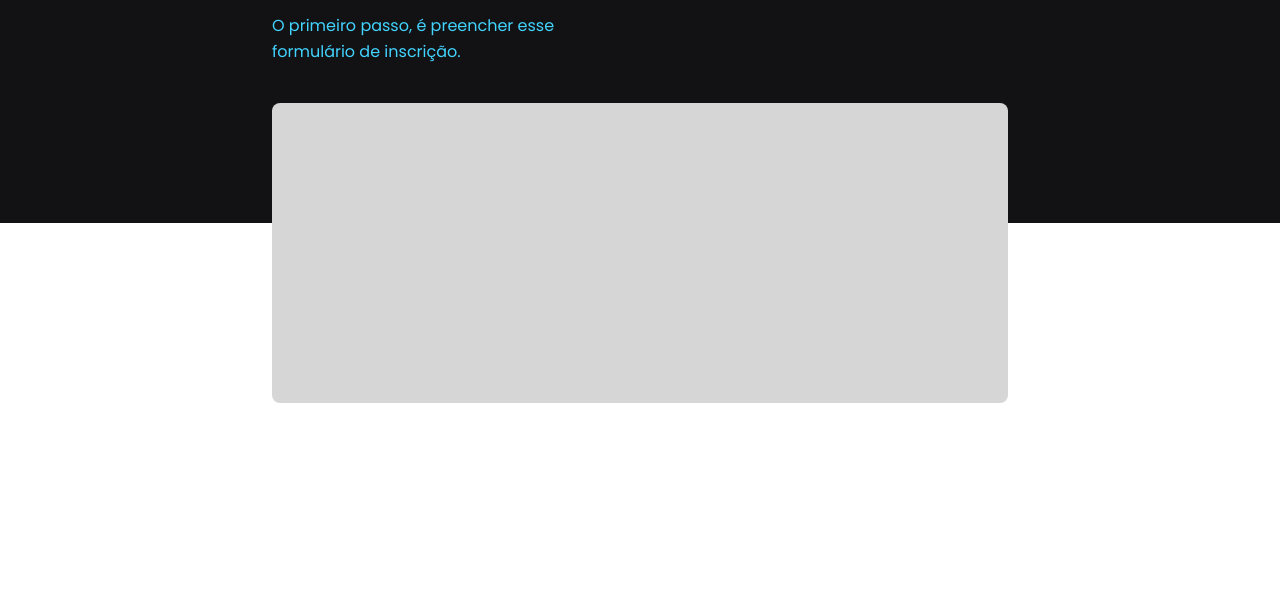
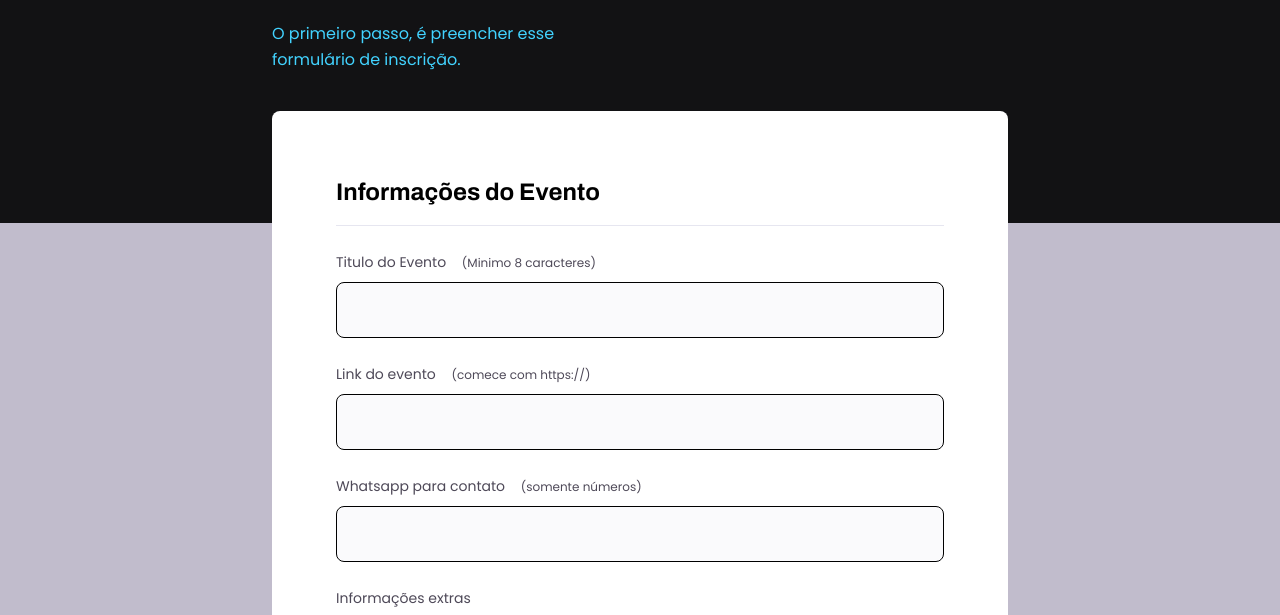
Before and after one commit to JVLeocadio/Estudo-RocketSeat, a plain HTML site: page Projeto 03/index.html in a window 1280 px wide. Shown: the part 145-760 px from the top of the page. Drawn offline with Linux system fonts and the light colour scheme.

Commit message:
atualização layout

```diff
--- a/Projeto 03/index.html
+++ b/Projeto 03/index.html
@@ -25,7 +25,29 @@
 
         <form action="">
 
+            <fieldset>
 
+                <legend> <strong>Informações do Evento</strong> </legend>
+
+                <div class="input-wrapper">
+                    <label for="event-title" id="label-titul">Titulo do Evento  <span>(Minimo 8 caracteres) </span></label>
+                    <input type="text" id="event-title"/>
+
+                    <label for="link-event" id="label-link">Link do evento <span>(comece com https://)</span></label>
+                    <input type="url" id="link-event" />
+
+                    <label for="whats" id="label-wats"  > Whatsapp para contato <span>(somente números)</span></label>
+                    <input type="" id="whats"/>
+
+                    <label for="extra" id="label-extra"  >Informações  extras</label>
+                    <textarea name="" id="" cols="30" rows="10" id="extra"></textarea>
+
+
+
+
+                </div>
+
+            </fieldset>
 
 
         </form>
--- a/Projeto 03/style.css
+++ b/Projeto 03/style.css
@@ -1,6 +1,19 @@
+* {
+    box-sizing: border-box;
+    margin: 0px;
+    padding: 0px;
+
+}
+
+
+body, input, button, select, textarea {
+    font-family: "Poppins", sans-serif;
+
+
+}
+
 body{
-    color: #C1BCCC;
-    font-family: "Poppins", sans-serif;
+    background-color:  #C1BCCC;
 
 }
 
@@ -36,6 +49,7 @@ header h1{
     font-size: 24px;
     line-height: 34px;
     color: white;
+    margin-bottom: 24px;
 }
 header p {
     color: #42D3FF;
@@ -46,8 +60,80 @@ header p {
 
 form
 {
-    background-color: #D6D6D6;
+    background-color: white;
     margin-top: 38px;
     min-height: 300px;
     border-radius: 8px;
+    padding: 64px;
 }
+
+fieldset {
+    border: none;
+
+
+}
+
+fieldset legend {
+    font-family: "Archivo", sans-serif;
+    font-size: 24px;
+    line-height: 34px;
+    font-weight: 600px;
+
+
+    border-bottom: 1px solid #E6E6F0;
+    width: 100%;
+    padding-bottom: 16px;
+
+
+}
+
+.input-wrapper {
+    display: flex;
+    flex-direction: column;
+    width: 608px;
+
+}
+
+.input-wrapper label {
+    font-size: 14px;
+    line-height: 24px;
+    color: #4E4958;
+    margin-bottom: 8px;
+
+
+}
+
+.input-wrapper label span {
+    margin-left: 12px;
+    font-size: 12px;
+    line-height: 20px;
+
+}
+.input-wrapper input {
+    background: #FAFAFC;
+    border: 1px solid;
+    border-radius: 8px;
+    height: 56px;
+    padding: 0 24px;
+
+}
+#label-link {
+    padding-top: 24px;
+}
+#label-wats {
+    padding-top: 24px;
+}
+
+#label-extra {
+    padding-top: 24px;
+}
+
+#label-titul {
+    padding-top: 24px;
+}
+textarea {
+    border: 1px solid;
+    border-radius: 8px;
+    padding: 0 24px;
+
+}
```
